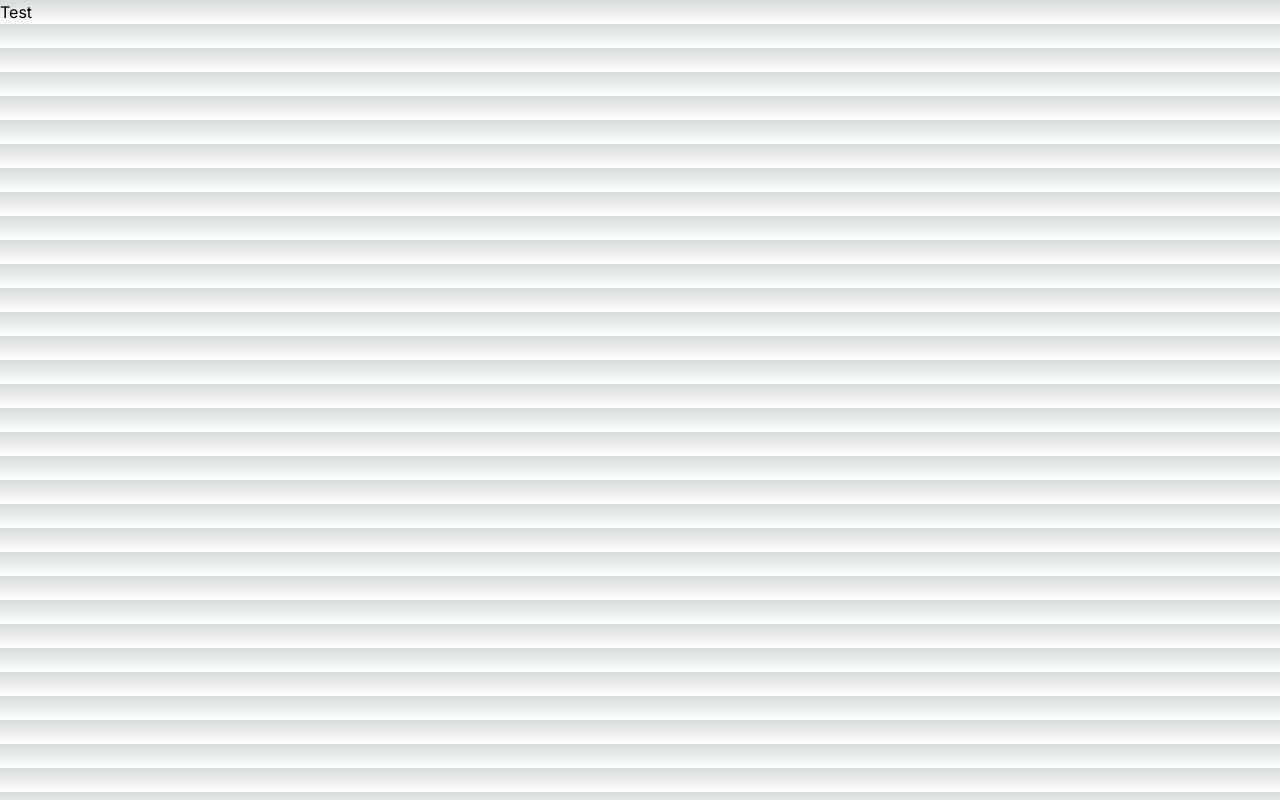
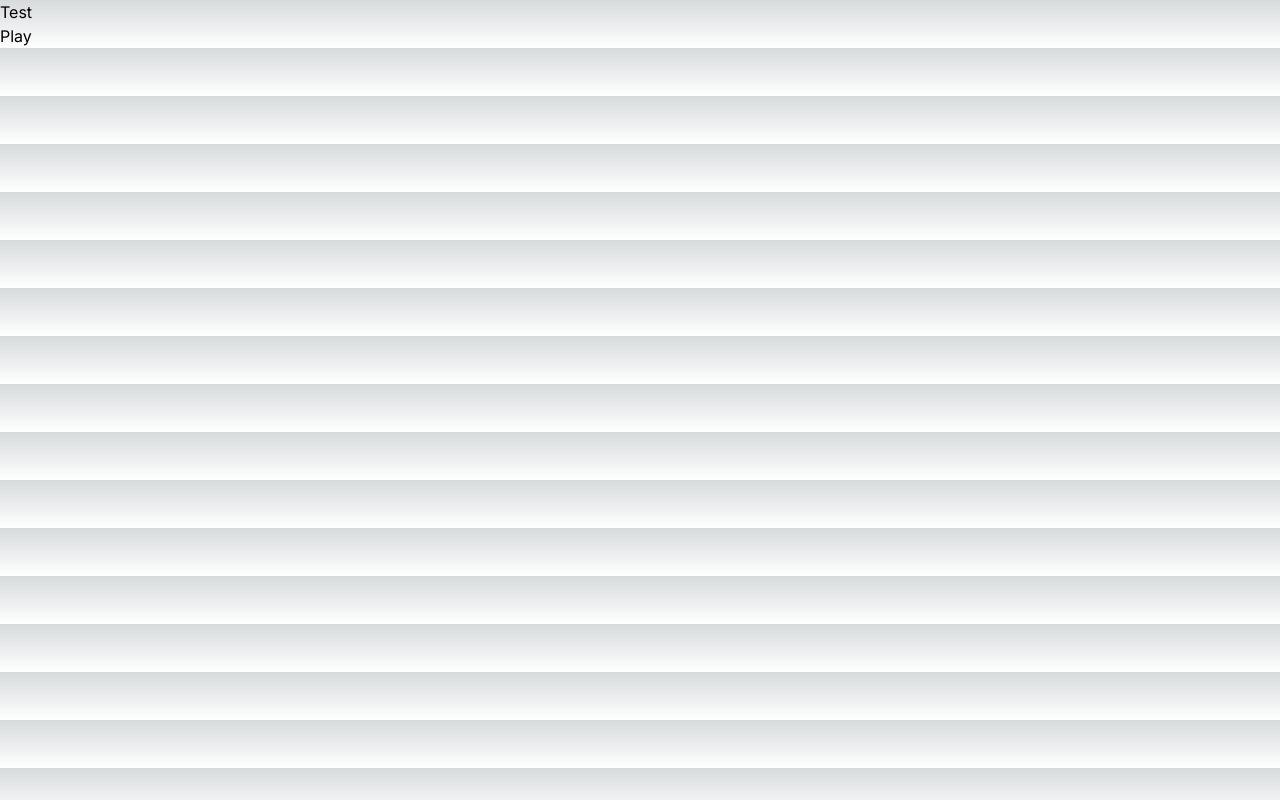
Before and after one commit to MaxMaeder/NASA-Space-Apps, a Next.js app in the folder frontend/: page /tone in a window 1280 px wide. Built offline with nearby package versions, Linux system fonts and the light colour scheme.

Commit message:
Add tone test

```diff
--- a/frontend/app/tone/page.tsx
+++ b/frontend/app/tone/page.tsx
@@ -1,4 +1,6 @@
-// import Tone from 'tone';
+"use client";
+
+import * as Tone from 'tone'
 
 // //create a synth and connect it to the main output (your speakers)
 // const synth = new Tone.Synth().toDestination();
@@ -6,11 +8,18 @@
 // //play a middle 'C' for the duration of an 8th note
 // synth.triggerAttackRelease("C4", "8n");
 
-export default function Tone() {
+export default function TonePage() {
+    const play = () => {
+        const synth = new Tone.Synth().toDestination();
+        synth.triggerAttackRelease("C4", "8n");
+    }
+
 
     return (
         <main>
             <div>Test</div>
+
+            <button onClick={play}>Play</button>
         </main>
     );
 }
```
